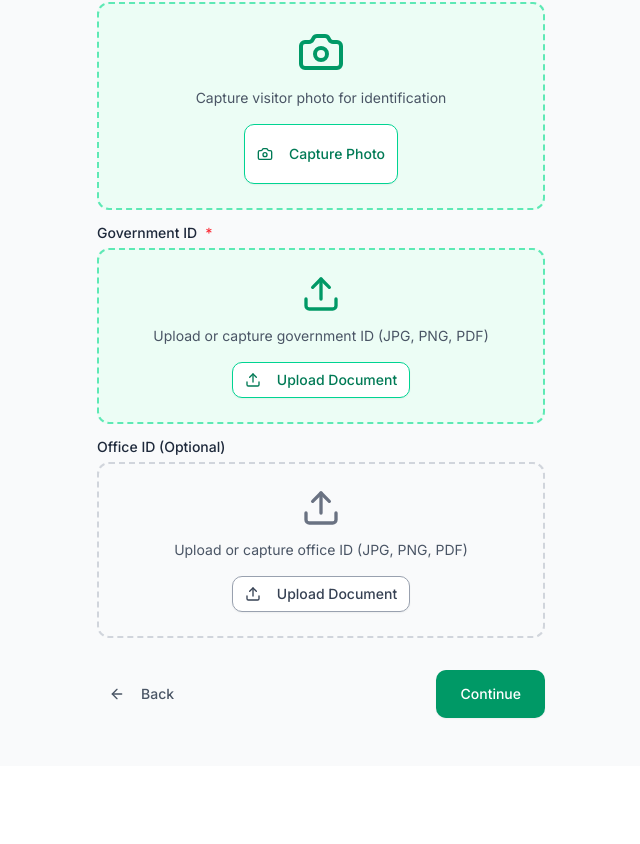
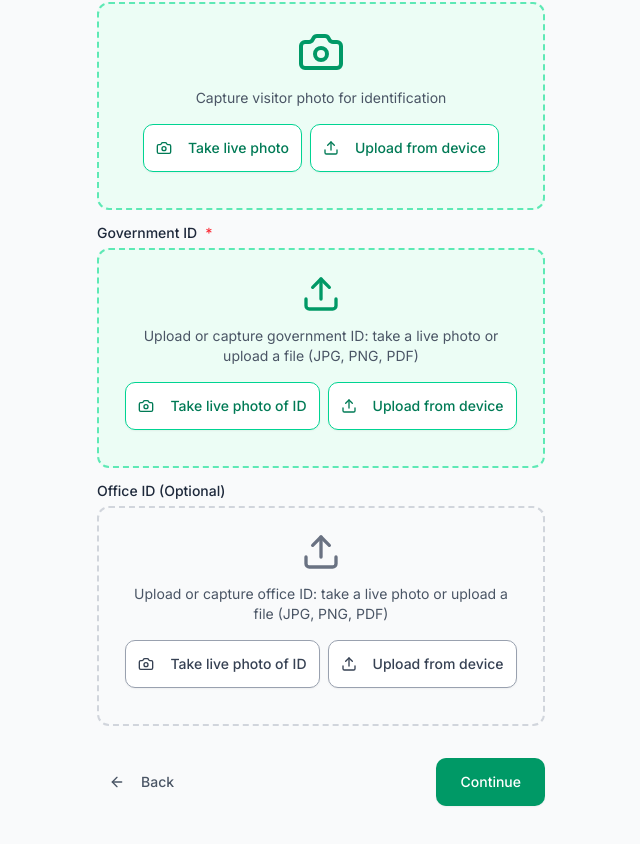
Before and after one commit to Mohji12/connitor-hvts, a Next.js app in the folder frontend/: page /visitor-registration/meeting-registration-form in a window 1280 px wide. Shown: the part 716-1560 px from the top of the page, without its empty margins (319-959 px from the left). Before the commit the page ends 1482 px from the top, so only its background shows below. Built offline with nearby package versions, Linux system fonts and the light colour scheme; no server answers.

Commit message:
feat(visitor): live photo or upload for guest photo and ID documents

```diff
--- a/frontend/src/components/visitors/public/MeetingRegistrationForm.tsx
+++ b/frontend/src/components/visitors/public/MeetingRegistrationForm.tsx
@@ -17,6 +17,7 @@ import {
 } from '@/components/ui/form';
 import { ArrowLeft, Loader2, Camera, X, Upload } from 'lucide-react';
 import { Alert, AlertDescription } from '@/components/ui/alert';
+import { CameraOrUploadPicker } from '@/components/visitors/shared/CameraOrUploadPicker';
 
 // Custom File validation that works in both browser and test environments
 const fileSchema = z.custom<File>(
@@ -610,31 +611,16 @@ export function MeetingRegistrationForm({
                       <p className="text-sm text-gray-600 mb-4">
                         Capture visitor photo for identification
                       </p>
-                      <Input
-                        type="file"
+                      <CameraOrUploadPicker
+                        inputId="photo-input"
+                        inputAriaLabel="Capture visitor photo"
                         accept="image/jpeg,image/png,image/jpg"
-                        capture="user"
-                        onChange={(e) => {
-                          const file = e.target.files?.[0];
-                          if (file) {
-                            handlePhotoChange(file);
-                          }
-                        }}
-                        className="hidden"
-                        id="photo-input"
+                        facingMode="user"
+                        fileNamePrefix="visitor-photo"
                         disabled={isLoading}
-                        aria-label="Capture visitor photo"
+                        buttonClassName="border-emerald-400 text-emerald-700 hover:bg-emerald-100"
+                        onFile={handlePhotoChange}
                       />
-                      <Button
-                        type="button"
-                        variant="outline"
-                        onClick={() => document.getElementById('photo-input')?.click()}
-                        disabled={isLoading}
-                        className="border-emerald-400 text-emerald-700 hover:bg-emerald-100 min-h-[60px]"
-                      >
-                        <Camera className="mr-2 h-5 w-5" />
-                        Capture Photo
-                      </Button>
                     </div>
                   )}
                 </div>
@@ -698,33 +684,19 @@ export function MeetingRegistrationForm({
                     <div className="border-2 border-dashed border-emerald-300 rounded-lg p-6 text-center bg-emerald-50">
                       <Upload className="mx-auto h-10 w-10 text-emerald-600 mb-3" />
                       <p className="text-sm text-gray-600 mb-4">
-                        Upload or capture government ID (JPG, PNG, PDF)
+                        Upload or capture government ID: take a live photo or upload a file (JPG, PNG, PDF)
                       </p>
-                      <Input
-                        type="file"
+                      <CameraOrUploadPicker
+                        inputId="gov-id-input"
+                        inputAriaLabel="Upload government ID document"
                         accept="image/jpeg,image/png,image/jpg,application/pdf"
-                        capture="environment"
-                        onChange={(e) => {
-                          const file = e.target.files?.[0];
-                          if (file) {
-                            handleGovIdChange(file);
-                          }
-                        }}
-                        className="hidden"
-                        id="gov-id-input"
+                        facingMode="environment"
+                        fileNamePrefix="government-id"
+                        captureLabel="Take live photo of ID"
                         disabled={isLoading}
-                        aria-label="Upload government ID document"
+                        buttonClassName="border-emerald-400 text-emerald-700 hover:bg-emerald-100"
+                        onFile={handleGovIdChange}
                       />
-                      <Button
-                        type="button"
-                        variant="outline"
-                        onClick={() => document.getElementById('gov-id-input')?.click()}
-                        disabled={isLoading}
-                        className="border-emerald-400 text-emerald-700 hover:bg-emerald-100"
-                      >
-                        <Upload className="mr-2 h-4 w-4" />
-                        Upload Document
-                      </Button>
                     </div>
                   )}
                 </div>
@@ -786,33 +758,19 @@ export function MeetingRegistrationForm({
                     <div className="border-2 border-dashed border-gray-300 rounded-lg p-6 text-center bg-gray-50">
                       <Upload className="mx-auto h-10 w-10 text-gray-500 mb-3" />
                       <p className="text-sm text-gray-600 mb-4">
-                        Upload or capture office ID (JPG, PNG, PDF)
+                        Upload or capture office ID: take a live photo or upload a file (JPG, PNG, PDF)
                       </p>
-                      <Input
-                        type="file"
+                      <CameraOrUploadPicker
+                        inputId="office-id-input"
+                        inputAriaLabel="Upload office ID document"
                         accept="image/jpeg,image/png,image/jpg,application/pdf"
-                        capture="environment"
-                        onChange={(e) => {
-                          const file = e.target.files?.[0];
-                          if (file) {
-                            handleOfficeIdChange(file);
-                          }
-                        }}
-                        className="hidden"
-                        id="office-id-input"
+                        facingMode="environment"
+                        fileNamePrefix="office-id"
+                        captureLabel="Take live photo of ID"
                         disabled={isLoading}
-                        aria-label="Upload office ID document"
+                        buttonClassName="border-gray-400 text-gray-700 hover:bg-gray-100"
+                        onFile={handleOfficeIdChange}
                       />
-                      <Button
-                        type="button"
-                        variant="outline"
-                        onClick={() => document.getElementById('office-id-input')?.click()}
-                        disabled={isLoading}
-                        className="border-gray-400 text-gray-700 hover:bg-gray-100"
-                      >
-                        <Upload className="mr-2 h-4 w-4" />
-                        Upload Document
-                      </Button>
                     </div>
                   )}
                 </div>
--- /dev/null
+++ b/frontend/src/components/visitors/shared/CameraOrUploadPicker.tsx
@@ -0,0 +1,175 @@
+'use client';
+
+import * as React from 'react';
+import { Camera, Upload, X } from 'lucide-react';
+import { Button } from '@/components/ui/button';
+import { cn } from '@/lib/utils';
+
+export interface CameraOrUploadPickerProps {
+  /** Id of the hidden upload input (used by form labels and tests). */
+  inputId: string;
+  inputAriaLabel: string;
+  /** MIME types accepted by "Upload from device", e.g. "image/jpeg,image/png,application/pdf". */
+  accept: string;
+  /** "user" for a selfie, "environment" for photographing a document. */
+  facingMode: 'user' | 'environment';
+  /** Prefix for the captured file name, e.g. "visitor-photo". */
+  fileNamePrefix: string;
+  captureLabel?: string;
+  uploadLabel?: string;
+  disabled?: boolean;
+  /** Tailwind classes for the two buttons, to match the surrounding form's colour. */
+  buttonClassName?: string;
+  onFile: (file: File) => void;
+}
+
+export function CameraOrUploadPicker({
+  inputId,
+  inputAriaLabel,
+  accept,
+  facingMode,
+  fileNamePrefix,
+  captureLabel = 'Take live photo',
+  uploadLabel = 'Upload from device',
+  disabled = false,
+  buttonClassName,
+  onFile,
+}: CameraOrUploadPickerProps): React.ReactElement {
+  const videoRef = React.useRef<HTMLVideoElement>(null);
+  const fileRef = React.useRef<HTMLInputElement>(null);
+  const fallbackRef = React.useRef<HTMLInputElement>(null);
+  const [cameraOn, setCameraOn] = React.useState(false);
+  const [cameraError, setCameraError] = React.useState<string | null>(null);
+
+  const stopCamera = React.useCallback(() => {
+    const stream = videoRef.current?.srcObject as MediaStream | null | undefined;
+    stream?.getTracks?.().forEach((track) => track.stop());
+    if (videoRef.current) videoRef.current.srcObject = null;
+    setCameraOn(false);
+  }, []);
+
+  React.useEffect(() => () => stopCamera(), [stopCamera]);
+
+  const startCamera = async () => {
+    setCameraError(null);
+    if (!navigator.mediaDevices?.getUserMedia) {
+      fallbackRef.current?.click();
+      return;
+    }
+    try {
+      const stream = await navigator.mediaDevices.getUserMedia({
+        video: { facingMode: { ideal: facingMode } },
+        audio: false,
+      });
+      if (videoRef.current) {
+        videoRef.current.srcObject = stream;
+        await videoRef.current.play();
+        setCameraOn(true);
+      }
+    } catch {
+      setCameraError('Camera access was blocked. Allow camera access, or upload from your device instead.');
+    }
+  };
+
+  const capture = () => {
+    const video = videoRef.current;
+    if (!video) return;
+    const canvas = document.createElement('canvas');
+    canvas.width = video.videoWidth || 1280;
+    canvas.height = video.videoHeight || 720;
+    const context = canvas.getContext('2d');
+    if (!context) return;
+    context.drawImage(video, 0, 0, canvas.width, canvas.height);
+    canvas.toBlob(
+      (blob) => {
+        if (!blob) return;
+        onFile(new File([blob], `${fileNamePrefix}-${Date.now()}.jpg`, { type: 'image/jpeg' }));
+        stopCamera();
+      },
+      'image/jpeg',
+      0.88,
+    );
+  };
+
+  const pickFile = (event: React.ChangeEvent<HTMLInputElement>) => {
+    const file = event.target.files?.[0];
+    event.target.value = '';
+    if (file) onFile(file);
+  };
+
+  return (
+    <div className="space-y-3">
+      {cameraOn ? null : (
+        <div className="flex flex-col gap-2 sm:flex-row sm:justify-center">
+          <Button
+            type="button"
+            variant="outline"
+            onClick={() => void startCamera()}
+            disabled={disabled}
+            className={cn('min-h-[48px]', buttonClassName)}
+          >
+            <Camera className="mr-2 h-5 w-5" />
+            {captureLabel}
+          </Button>
+          <Button
+            type="button"
+            variant="outline"
+            onClick={() => fileRef.current?.click()}
+            disabled={disabled}
+            className={cn('min-h-[48px]', buttonClassName)}
+          >
+            <Upload className="mr-2 h-5 w-5" />
+            {uploadLabel}
+          </Button>
+        </div>
+      )}
+
+      {cameraError && <p className="text-xs text-red-600">{cameraError}</p>}
+
+      <video
+        ref={videoRef}
+        className={cn(
+          'w-full rounded-lg bg-black object-cover',
+          facingMode === 'user' && '-scale-x-100',
+          cameraOn ? 'max-h-72' : 'hidden',
+        )}
+        playsInline
+        muted
+      />
+      {cameraOn && (
+        <div className="flex justify-center gap-2">
+          <Button type="button" onClick={capture} className="min-h-[44px]">
+            <Camera className="mr-2 h-4 w-4" />
+            Capture
+          </Button>
+          <Button type="button" variant="outline" onClick={stopCamera} className="min-h-[44px]">
+            <X className="mr-2 h-4 w-4" />
+            Cancel
+          </Button>
+        </div>
+      )}
+
+      <input
+        ref={fileRef}
+        id={inputId}
+        type="file"
+        accept={accept}
+        onChange={pickFile}
+        disabled={disabled}
+        className="hidden"
+        aria-label={inputAriaLabel}
+      />
+      <input
+        ref={fallbackRef}
+        type="file"
+        accept="image/*"
+        capture={facingMode}
+        onChange={pickFile}
+        disabled={disabled}
+        className="hidden"
+        tabIndex={-1}
+        aria-hidden
+      />
+    </div>
+  );
+}
--- a/frontend/src/components/visitors/steps/DeliveryRegistrationForm.tsx
+++ b/frontend/src/components/visitors/steps/DeliveryRegistrationForm.tsx
@@ -16,6 +16,7 @@ import {
   FormMessage,
 } from '@/components/ui/form';
 import { ArrowLeft, Loader2, Camera, X } from 'lucide-react';
+import { CameraOrUploadPicker } from '@/components/visitors/shared/CameraOrUploadPicker';
 
 // Schema as per spec
 // Custom File validation that works in both browser and test environments
@@ -344,31 +345,16 @@ export function DeliveryRegistrationForm({
                       <p className="text-sm text-gray-600 mb-4">
                         Capture visitor photo for identification
                       </p>
-                      <Input
-                        type="file"
+                      <CameraOrUploadPicker
+                        inputId="photo-input"
+                        inputAriaLabel="Capture visitor photo"
                         accept="image/jpeg,image/png,image/jpg"
-                        capture="user"
-                        onChange={(e) => {
-                          const file = e.target.files?.[0];
-                          if (file) {
-                            handlePhotoChange(file);
-                          }
-                        }}
-                        className="hidden"
-                        id="photo-input"
+                        facingMode="user"
+                        fileNamePrefix="visitor-photo"
                         disabled={isLoading}
-                        aria-label="Capture visitor photo"
+                        buttonClassName="border-amber-400 text-amber-700 hover:bg-amber-100"
+                        onFile={handlePhotoChange}
                       />
-                      <Button
-                        type="button"
-                        variant="outline"
-                        onClick={() => document.getElementById('photo-input')?.click()}
-                        disabled={isLoading}
-                        className="border-amber-400 text-amber-700 hover:bg-amber-100 min-h-[60px]"
-                      >
-                        <Camera className="mr-2 h-5 w-5" />
-                        Capture Photo
-                      </Button>
                     </div>
                   )}
                 </div>
```
Also changed, not shown: 2 other files (tests, documents, lock files or other folders).
